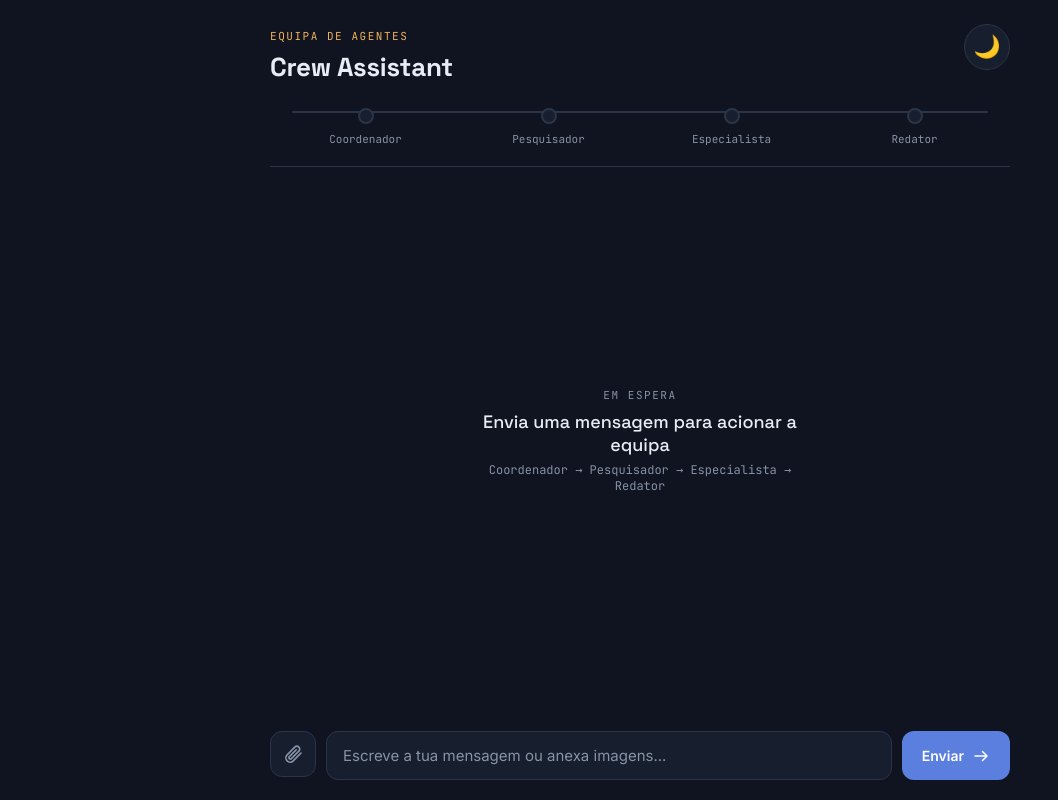
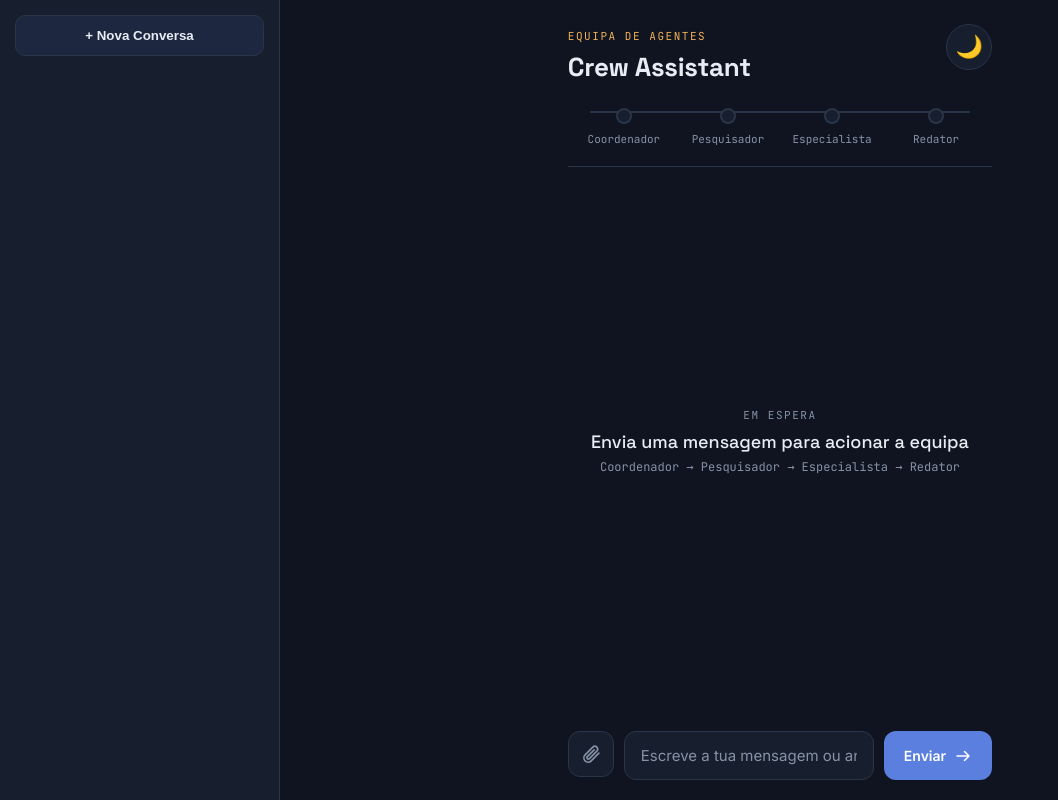
Before and after one commit to FranciscoMoreira91/Crew-Assistant-AI, a Flask app: page / in a window 1280 px wide. Shown: the whole page, without its empty margins (0-1058 px from the left). Run offline with Flask 3, Linux system fonts and the light colour scheme.

Commit message:
Criação de botão de novo chat
#Botão de Novo Chat
#Histórico de Conversa
#Botão de Eliminar a Conversa

```diff
--- a/static/script.js
+++ b/static/script.js
@@ -1,3 +1,5 @@
+const newChatBtn = document.getElementById("newChatBtn");
+const historyEl = document.getElementById("chatHistory");
 const themeToggle = document.getElementById("themeToggle");
 const themeIcon = document.getElementById("themeIcon");
 const chatEl = document.getElementById('chat');
@@ -20,8 +22,149 @@ const AGENT_ROLE_TO_NODE = {
   'Redator Final': 'redator',
 };
 
+let conversations =
+  JSON.parse(localStorage.getItem("crew_conversations")) || [];
+
+let currentConversation = [];
 let sessionId = localStorage.getItem('crew_session_id') || null;
 let pendingAttachments = []; // { name, dataUrl }
+
+function saveHistory() {
+
+  if (currentConversation.length === 0) return;
+
+  if (
+    conversations.length &&
+    JSON.stringify(conversations[0].messages) === JSON.stringify(currentConversation)
+  ) {
+    return;
+  }
+
+  conversations.unshift({
+    title: currentConversation[0].text.substring(0, 40),
+    messages: [...currentConversation]
+  });
+
+  localStorage.setItem(
+    "crew_conversations",
+    JSON.stringify(conversations)
+  );
+
+  renderHistory();
+
+}
+
+function renderHistory() {
+
+  historyEl.innerHTML = "";
+
+  conversations.forEach((conv, index) => {
+
+    const item = document.createElement("div");
+    item.className = "chat-item";
+
+    const title = document.createElement("span");
+    title.className = "chat-item-title";
+    title.textContent = conv.title;
+
+    const deleteBtn = document.createElement("button");
+    deleteBtn.className = "chat-delete";
+    deleteBtn.innerHTML = "🗑️";
+    deleteBtn.title = "Eliminar conversa";
+
+    deleteBtn.onclick = (e) => {
+
+      e.stopPropagation();
+
+      if (!confirm("Pretende eliminar esta conversa?"))
+        return;
+
+      conversations.splice(index, 1);
+
+      localStorage.setItem(
+        "crew_conversations",
+        JSON.stringify(conversations)
+      );
+
+      renderHistory();
+
+    };
+
+    item.onclick = () => loadConversation(index);
+
+    item.appendChild(title);
+    item.appendChild(deleteBtn);
+
+    historyEl.appendChild(item);
+
+  });
+
+}
+
+function deleteConversation(index) {
+
+  if (!confirm("Eliminar esta conversa?"))
+    return;
+
+  conversations.splice(index, 1);
+
+  localStorage.setItem(
+    "crew_conversations",
+    JSON.stringify(conversations)
+  );
+
+  renderHistory();
+
+}
+
+function clearConversation() {
+
+  chatEl.replaceChildren();
+
+  const empty = document.createElement("div");
+
+  empty.className = "chat__empty";
+  empty.id = "chatEmpty";
+
+  empty.innerHTML = `
+        <p class="chat__empty-eyebrow">EQUIPA DE AGENTES</p>
+        <h2 class="chat__empty-title">Como posso ajudar?</h2>
+        <p class="chat__empty-sub">Escreve uma mensagem para começar.</p>
+    `;
+
+  chatEl.appendChild(empty);
+
+}
+
+function loadConversation(index) {
+
+  clearConversation();
+
+  currentConversation = conversations[index].messages;
+
+  currentConversation.forEach(msg => {
+
+    addMessage(msg.text, msg.role);
+
+  });
+
+}
+
+newChatBtn.onclick = () => {
+
+  saveHistory();
+
+  currentConversation = [];
+
+  sessionId = null;
+
+  localStorage.removeItem("crew_session_id");
+
+  clearConversation();
+
+  resetRelay();
+
+};
 
 /* ---------------- Relay (agentes) ---------------- */
 
@@ -30,11 +173,18 @@ function getNodeEl(key) {
 }
 
 function resetRelay() {
+
+  relayProgressEl.style.width = "0%";
+
   NODE_ORDER.forEach((key) => {
+
     const el = getNodeEl(key);
-    el.classList.remove('active', 'done');
+
+    el.classList.remove("active");
+    el.classList.remove("done");
+
   });
-  relayProgressEl.style.width = '0%';
+
 }
 
 function setNodeActive(key) {
@@ -161,12 +311,12 @@ function addProgressMessage(text) {
 
 /* ---------------- Tema ---------------- */
 
-function applyTheme(theme){
+function applyTheme(theme) {
 
-    if(theme === "light"){
+  if (theme === "light") {
     document.body.classList.add("light-mode");
     themeIcon.textContent = "☀️";
-    }else{
+  } else {
     document.body.classList.remove("light-mode");
     themeIcon.textContent = "🌙";
   }
@@ -253,6 +403,10 @@ fileInput.addEventListener('change', async (e) => {
 
 async function sendMessage(message, images) {
   addUserMessageWithAttachments(message, images);
+  currentConversation.push({
+    role: "user",
+    text: message || "[Imagem]"
+  });
   resetRelay();
   // O primeiro nó só acende quando soubermos (pela 1ª mensagem do servidor)
   // se este pedido vai pelo pipeline de texto, imagem ou anexos.
@@ -309,14 +463,29 @@ async function sendMessage(message, images) {
         } else if (payload.type === 'final') {
           sessionId = payload.session_id;
           localStorage.setItem('crew_session_id', sessionId);
+
           progressEl.remove();
-          addMessage(payload.reply, 'assistant');
+
+          addMessage(payload.reply, "assistant");
+
+          currentConversation.push({
+            role: "assistant",
+            text: payload.reply
+          });
+
           NODE_ORDER.forEach((k) => markNodeDone(k));
         } else if (payload.type === 'image') {
           sessionId = payload.session_id;
           localStorage.setItem('crew_session_id', sessionId);
+
           progressEl.remove();
+
           addImageMessage(payload.image_base64, payload.prompt_used);
+
+          currentConversation.push({
+            role: "assistant",
+            text: "[Imagem Gerada]"
+          });
         } else if (payload.type === 'error') {
           progressEl.remove();
           addMessage('Ocorreu um erro: ' + payload.message, 'assistant');
@@ -345,4 +514,5 @@ composerEl.addEventListener('submit', (e) => {
   renderAttachmentsPreview();
 
   sendMessage(message, images);
+  renderHistory();
 });
--- a/static/style.css
+++ b/static/style.css
@@ -25,9 +25,12 @@ body.light-mode {
   --font-mono: 'JetBrains Mono', monospace;
 }
 
-* { box-sizing: border-box; }
+* {
+  box-sizing: border-box;
+}
 
-html, body {
+html,
+body {
   height: 100%;
   margin: 0;
   background: var(--bg);
@@ -36,7 +39,10 @@ html, body {
 }
 
 @media (prefers-reduced-motion: reduce) {
-  * { animation-duration: 0.001ms !important; transition-duration: 0.001ms !important; }
+  * {
+    animation-duration: 0.001ms !important;
+    transition-duration: 0.001ms !important;
+  }
 }
 
 .app {
@@ -50,30 +56,30 @@ html, body {
 
 /* ---------- Header ---------- */
 
-.header__top{
-    display:flex;
-    justify-content:space-between;
-    align-items:flex-start;
+.header__top {
+  display: flex;
+  justify-content: space-between;
+  align-items: flex-start;
 }
 
-.theme-toggle{
-    width:46px;
-    height:46px;
-    border-radius:50%;
-    border:1px solid var(--border);
-    background:var(--panel);
-    color:var(--text);
-    cursor:pointer;
-    display:flex;
-    align-items:center;
-    justify-content:center;
-    font-size:22px;
-    transition:.25s;
+.theme-toggle {
+  width: 46px;
+  height: 46px;
+  border-radius: 50%;
+  border: 1px solid var(--border);
+  background: var(--panel);
+  color: var(--text);
+  cursor: pointer;
+  display: flex;
+  align-items: center;
+  justify-content: center;
+  font-size: 22px;
+  transition: .25s;
 }
 
-.theme-toggle:hover{
-    transform:rotate(15deg) scale(1.08);
-    background:var(--panel-alt);
+.theme-toggle:hover {
+  transform: rotate(15deg) scale(1.08);
+  background: var(--panel-alt);
 }
 
 .app__header {
@@ -160,38 +166,151 @@ html, body {
   box-shadow: 0 0 0 5px rgba(242, 177, 85, 0.18);
   animation: pulse 1.4s ease-in-out infinite;
 }
-.relay__node.active .relay__label { color: var(--accent-active); }
+
+.relay__node.active .relay__label {
+  color: var(--accent-active);
+}
 
 .relay__node.done .relay__dot {
   border-color: var(--accent-done);
   background: var(--accent-done);
 }
-.relay__node.done .relay__label { color: var(--accent-done); }
+
+.relay__node.done .relay__label {
+  color: var(--accent-done);
+}
 
 @keyframes pulse {
-  0%, 100% { box-shadow: 0 0 0 5px rgba(242, 177, 85, 0.18); }
-  50% { box-shadow: 0 0 0 9px rgba(242, 177, 85, 0.08); }
+
+  0%,
+  100% {
+    box-shadow: 0 0 0 5px rgba(242, 177, 85, 0.18);
+  }
+
+  50% {
+    box-shadow: 0 0 0 9px rgba(242, 177, 85, 0.08);
+  }
+}
+
+.layout {
+  display: flex;
+  height: 100vh;
+}
+
+.sidebar {
+  width: 280px;
+  background: var(--panel);
+  color: var(--text);
+  border-right: 1px solid var(--border);
+  display: flex;
+  flex-direction: column;
+  padding: 15px;
+  overflow: hidden;
+}
+
+.new-chat-btn {
+  width: 100%;
+  padding: 12px;
+  background: var(--panel-alt);
+  color: var(--text);
+  border: 1px solid var(--border);
+  border-radius: 10px;
+  cursor: pointer;
+  margin-bottom: 20px;
+  font-weight: 600;
+  transition: .2s;
+}
+
+.new-chat-btn:hover {
+  background: var(--accent-user);
+  color: white;
+}
+
+.chat-history {
+  flex: 1;
+  overflow-y: auto;
+}
+
+.chat-item {
+  display: flex;
+  align-items: center;
+  justify-content: space-between;
+  gap: 10px;
+
+  padding: 10px;
+  border-radius: 8px;
+  cursor: pointer;
+
+  transition: .2s;
+}
+
+.chat-item-title {
+  flex: 1;
+  overflow: hidden;
+  white-space: nowrap;
+  text-overflow: ellipsis;
+}
+
+.chat-delete {
+
+  width: 30px;
+  height: 30px;
+
+  border: none;
+  border-radius: 6px;
+
+  background: transparent;
+
+  cursor: pointer;
+
+  opacity: 0;
+
+  transition: .2s;
+
+  color: var(--text-muted);
+}
+
+.chat-item:hover .chat-delete {
+  opacity: 1;
+}
+
+.chat-delete:hover {
+  background: rgba(255, 0, 0, .12);
+  color: #ef4444;
 }
 
 /* ---------- Chat area ---------- */
 
 .chat {
   flex: 1;
+  min-height: 420px;
   overflow-y: auto;
-  padding: 24px 4px;
+
   display: flex;
   flex-direction: column;
   gap: 14px;
 }
 
-.chat::-webkit-scrollbar { width: 6px; }
-.chat::-webkit-scrollbar-thumb { background: var(--border); border-radius: 3px; }
+.chat::-webkit-scrollbar {
+  width: 6px;
+}
+
+.chat::-webkit-scrollbar-thumb {
+  background: var(--border);
+  border-radius: 3px;
+}
 
 .chat__empty {
-  margin: auto;
+  flex: 1;
+
+  display: flex;
+  flex-direction: column;
+  justify-content: center;
+  align-items: center;
+
   text-align: center;
-  max-width: 320px;
 }
+
 .chat__empty-eyebrow {
   font-family: var(--font-mono);
   font-size: 11px;
@@ -199,12 +318,14 @@ html, body {
   color: var(--text-muted);
   margin: 0 0 8px;
 }
+
 .chat__empty-title {
   font-family: var(--font-display);
   font-size: 18px;
   color: var(--text);
   margin: 0 0 6px;
 }
+
 .chat__empty-sub {
   font-family: var(--font-mono);
   font-size: 12px;
@@ -223,8 +344,15 @@ html, body {
 }
 
 @keyframes rise {
-  from { opacity: 0; transform: translateY(8px); }
-  to { opacity: 1; transform: translateY(0); }
+  from {
+    opacity: 0;
+    transform: translateY(8px);
+  }
+
+  to {
+    opacity: 1;
+    transform: translateY(0);
+  }
 }
 
 .msg--user {
@@ -277,6 +405,7 @@ html, body {
   flex-wrap: wrap;
   padding: 10px 2px 0;
 }
+
 .attachments.attachments--visible {
   display: flex;
 }
@@ -290,12 +419,14 @@ html, body {
   border: 1px solid var(--border);
   flex-shrink: 0;
 }
+
 .attachment-thumb img {
   width: 100%;
   height: 100%;
   object-fit: cover;
   display: block;
 }
+
 .attachment-thumb__remove {
   position: absolute;
   top: 2px;
@@ -313,7 +444,10 @@ html, body {
   align-items: center;
   justify-content: center;
 }
-.attachment-thumb__remove:hover { background: #1a2333; }
+
+.attachment-thumb__remove:hover {
+  background: #1a2333;
+}
 
 .composer__attach {
   display: flex;
@@ -329,6 +463,7 @@ html, body {
   cursor: pointer;
   transition: color 0.2s ease, border-color 0.2s ease;
 }
+
 .composer__attach:hover {
   color: var(--accent-active);
   border-color: var(--accent-active);
@@ -340,6 +475,7 @@ html, body {
   flex-wrap: wrap;
   margin-bottom: 8px;
 }
+
 .msg__attachments img {
   width: 64px;
   height: 64px;
@@ -347,12 +483,15 @@ html, body {
   border-radius: 8px;
 }
 
-.msg__text { margin: 0; }
+.msg__text {
+  margin: 0;
+}
 
 .msg--pdf {
   border: 1px solid var(--border);
   background: var(--panel);
 }
+
 .msg__pdf-link {
   display: inline-block;
   margin-top: 6px;
@@ -362,7 +501,10 @@ html, body {
   text-decoration: none;
   border-bottom: 1px dashed var(--accent-done);
 }
-.msg__pdf-link:hover { opacity: 0.85; }
+
+.msg__pdf-link:hover {
+  opacity: 0.85;
+}
 
 /* ---------- Composer ---------- */
 
@@ -384,10 +526,14 @@ html, body {
   outline: none;
   transition: border-color 0.2s ease;
 }
+
 .composer__input:focus {
   border-color: var(--accent-user);
 }
-.composer__input::placeholder { color: var(--text-muted); }
+
+.composer__input::placeholder {
+  color: var(--text-muted);
+}
 
 .composer__send {
   display: flex;
@@ -404,12 +550,20 @@ html, body {
   cursor: pointer;
   transition: filter 0.2s ease, transform 0.1s ease;
 }
-.composer__send:hover { filter: brightness(1.08); }
-.composer__send:active { transform: scale(0.97); }
+
+.composer__send:hover {
+  filter: brightness(1.08);
+}
+
+.composer__send:active {
+  transform: scale(0.97);
+}
+
 .composer__send:disabled {
   opacity: 0.5;
   cursor: not-allowed;
 }
+
 .composer__send:focus-visible,
 .composer__input:focus-visible {
   outline: 2px solid var(--accent-active);
@@ -419,8 +573,21 @@ html, body {
 /* ---------- Responsive ---------- */
 
 @media (max-width: 560px) {
-  .app { padding: 16px 14px 14px; }
-  .relay__label { font-size: 9.5px; }
-  .msg { max-width: 88%; font-size: 14px; }
-  .header__title h1 { font-size: 22px; }
+  .app {
+    flex: 1;
+    max-width: none;
   }
+
+  .relay__label {
+    font-size: 9.5px;
+  }
+
+  .msg {
+    max-width: 88%;
+    font-size: 14px;
+  }
+
+  .header__title h1 {
+    font-size: 22px;
+  }
+}
--- a/templates/index.html
+++ b/templates/index.html
@@ -1,14 +1,32 @@
 <!DOCTYPE html>
 <html lang="pt-PT">
+
 <head>
   <meta charset="UTF-8" />
   <meta name="viewport" content="width=device-width, initial-scale=1.0" />
   <title>Crew Assistant — Equipa de Agentes IA</title>
   <link rel="preconnect" href="https://fonts.googleapis.com">
-<link href="https://fonts.googleapis.com/css2?family=Space+Grotesk:wght@500;600;700&family=Inter:wght@400;500;600&family=JetBrains+Mono:wght@400;500&display=swap" rel="stylesheet">
+  <link
+    href="https://fonts.googleapis.com/css2?family=Space+Grotesk:wght@500;600;700&family=Inter:wght@400;500;600&family=JetBrains+Mono:wght@400;500&display=swap"
+    rel="stylesheet">
   <link rel="stylesheet" href="{{ url_for('static', filename='style.css') }}">
 </head>
+
 <body>
+
+  <div class="layout">
+
+    <aside class="sidebar">
+
+      <button id="newChatBtn" class="new-chat-btn">
+        + Nova Conversa
+      </button>
+
+      <div id="chatHistory" class="chat-history">
+        <!-- Conversas antigas -->
+      </div>
+
+    </aside>
 
     <div class="app">
 
@@ -61,27 +79,28 @@
       <form class="composer" id="composer" autocomplete="off">
         <button type="button" class="composer__attach" id="attachBtn" title="Anexar imagens">
           <svg width="20" height="20" viewBox="0 0 24 24" fill="none">
-          <path d="M21.44 11.05L12.25 20.24C10.24 22.25 6.98 22.25 4.96 20.24C2.95 18.23 2.95 14.97 4.96 12.95L14.14 3.77C15.49 2.43 17.66 2.43 19 3.77C20.35 5.12 20.35 7.29 19 8.64L10.11 17.53C9.43 18.2 8.34 18.2 7.66 17.53C6.99 16.85 6.99 15.76 7.66 15.09L15.78 6.97" stroke="currentColor" stroke-width="2" stroke-linecap="round" stroke-linejoin="round"/>
+            <path
+              d="M21.44 11.05L12.25 20.24C10.24 22.25 6.98 22.25 4.96 20.24C2.95 18.23 2.95 14.97 4.96 12.95L14.14 3.77C15.49 2.43 17.66 2.43 19 3.77C20.35 5.12 20.35 7.29 19 8.64L10.11 17.53C9.43 18.2 8.34 18.2 7.66 17.53C6.99 16.85 6.99 15.76 7.66 15.09L15.78 6.97"
+              stroke="currentColor" stroke-width="2" stroke-linecap="round" stroke-linejoin="round" />
           </svg>
         </button>
         <input type="file" id="fileInput" accept="image/*" multiple hidden />
-      <input
-        type="text"
-        id="messageInput"
-        class="composer__input"
-        placeholder="Escreve a tua mensagem ou anexa imagens..."
-        autocomplete="off"
-      />
+        <input type="text" id="messageInput" class="composer__input"
+          placeholder="Escreve a tua mensagem ou anexa imagens..." autocomplete="off" />
         <button type="submit" class="composer__send" id="sendBtn">
           <span>Enviar</span>
           <svg width="18" height="18" viewBox="0 0 24 24" fill="none">
-          <path d="M4 12H20M20 12L14 6M20 12L14 18" stroke="currentColor" stroke-width="2" stroke-linecap="round" stroke-linejoin="round"/>
+            <path d="M4 12H20M20 12L14 6M20 12L14 18" stroke="currentColor" stroke-width="2" stroke-linecap="round"
+              stroke-linejoin="round" />
           </svg>
         </button>
       </form>
 
     </div>
 
+  </div>
+
   <script src="{{ url_for('static', filename='script.js') }}"></script>
 </body>
+
 </html>
```
Lines whose indentation alone changed are shown as unchanged.
